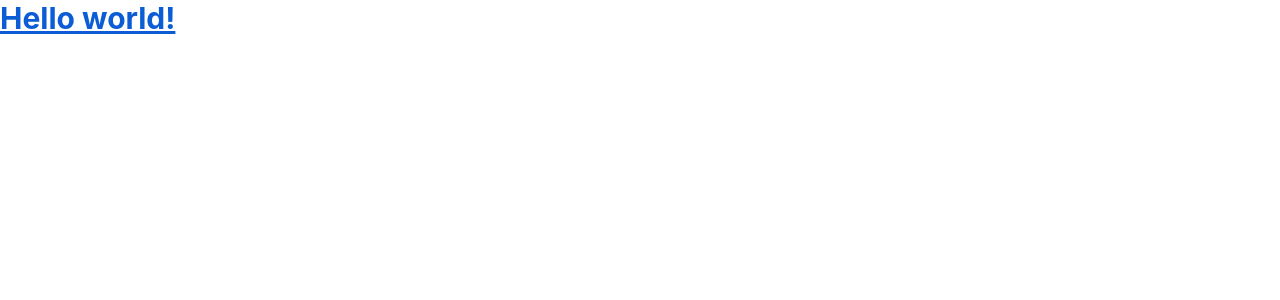
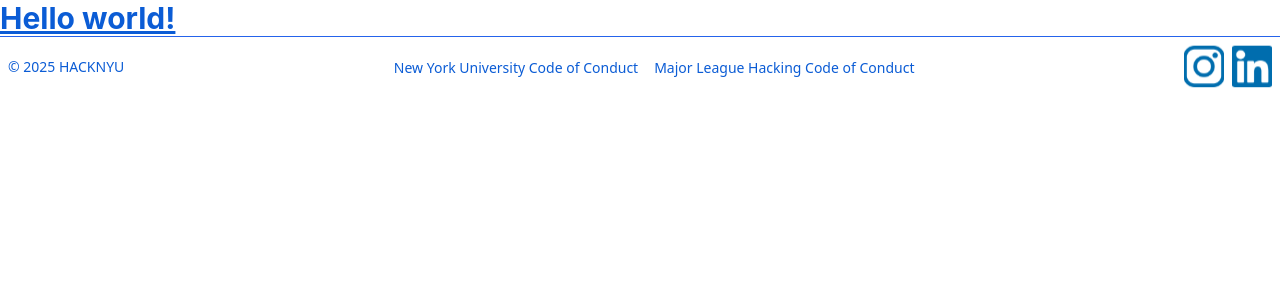
Before and after one commit to hacknyu/HackNYU-2025, a React (Vite) app: page / in a window 1280 px wide. Shown: the top 300 px of the page. Built offline with nearby package versions, Linux system fonts and the light colour scheme.

Commit message:
initial footer design

```diff
--- a/src/App.jsx
+++ b/src/App.jsx
@@ -1,8 +1,13 @@
+import Footer from './components/footer/Footer'
+
 const App = () => {
   return (
-    <h1 className="text-3xl font-bold underline font-inter text-blue">
-      Hello world!
-    </h1>
+    <>
+      <h1 className="text-3xl font-bold underline font-inter text-blue">
+        Hello world!
+      </h1>
+      <Footer />
+    </>
   )
 }
 
--- /dev/null
+++ b/src/components/footer/Footer.css
@@ -0,0 +1,5 @@
+
+ /* for svgs */
+ .blue-filter {
+    filter: invert(27%) sepia(98%) saturate(1411%) hue-rotate(180deg) brightness(90%) contrast(101%);
+}
--- a/src/components/footer/Footer.jsx
+++ b/src/components/footer/Footer.jsx
@@ -1,9 +1,40 @@
-import React from 'react'
+import React from 'react';
+import ig from '../../assets/iglogo.svg';
+import linkedin from '../../assets/linkedinlogo.svg';
+import './Footer.css';
 
-const Footer = () => {
+export default function Footer() {
   return (
-    <div>Footer</div>
-  )
-}
-
-export default Footer
+    <footer className="bg-white border-t border-blue-600 w-full py-2">
+      <div className="flex justify-between items-center flex-wrap gap-2 px-2 max-w-7xl mx-auto">
+        <div><p className="m-0 text-sm text-blue">© 2025 HACKNYU</p></div>
+        <div className="space-x-4 hidden md:block">
+          <a
+            href="https://www.nyu.edu/about/policies-guidelines-compliance/policies-and-guidelines/university-student-conduct-policy.html"
+            target="_blank"
+            rel="noopener noreferrer"
+            className="text-blue no-underline text-sm hover:underline"
+          >
+            New York University Code of Conduct
+          </a>
+          <a
+            href="https://static.mlh.io/docs/mlh-code-of-conduct.pdf"
+            target="_blank"
+            rel="noopener noreferrer"
+            className="text-blue no-underline text-sm hover:underline"
+          >
+            Major League Hacking Code of Conduct
+          </a>
+        </div>
+        <div className="flex gap-2">
+          <a href="https://www.instagram.com/hacknyu" className="text-blue">
+            <img src={ig} alt="Access our Instagram" className="blue-filter" />
+          </a>
+          <a href="https://www.linkedin.com/company/hack-nyu" className="text-blue">
+            <img src={linkedin} alt="Access our LinkedIn" className="blue-filter" />
+          </a>
+        </div>
+      </div>
+    </footer>
+  );
+};
```
Also changed, not shown: src/assets/iglogo.svg (added), src/assets/linkedinlogo.svg (added).
